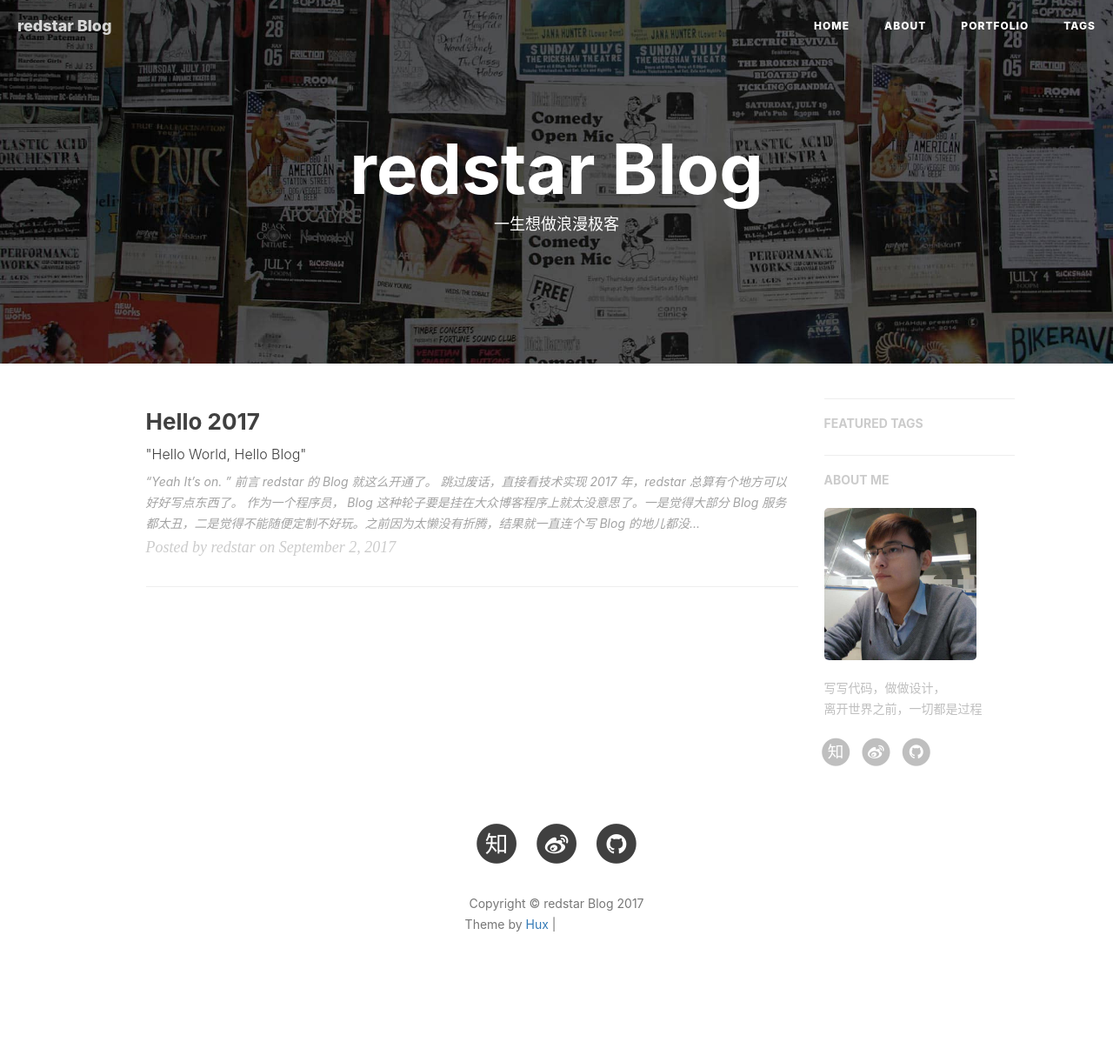
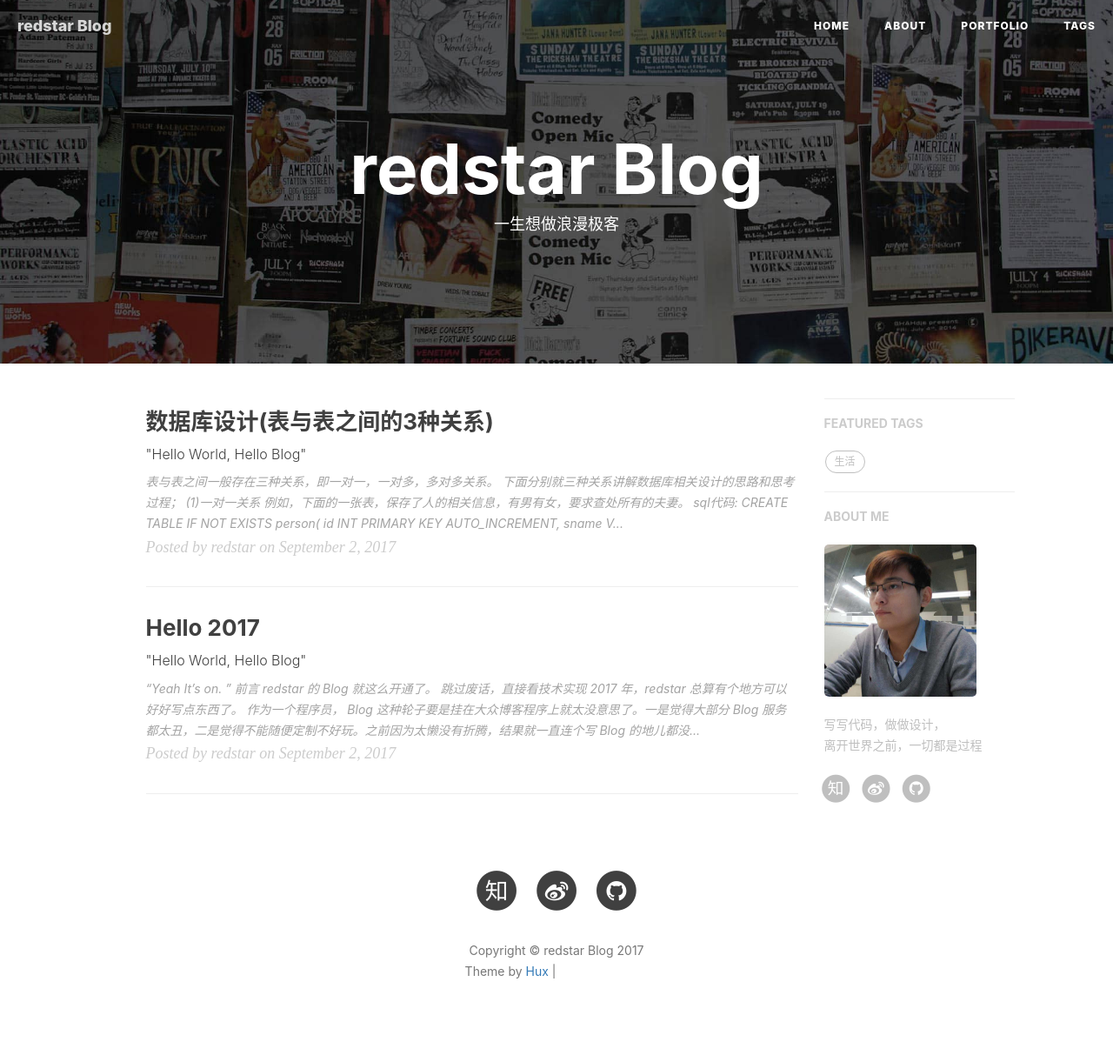
Before and after one commit to yhx123/yhx123.github.io, a Jekyll site: the page built from index.html, in a window 1280 px wide. Shown: the whole page at 87% size. Built offline with Jekyll 4.4.1, drawn with Linux system fonts in a browser that asks for light colours; nearby versions of some CDN libraries; the list of posts is cut into pages by our own code; comment, search, counter and statistics services are not loaded; before the commit the page ends 1167 px from its top, so only the background shows below that; grey boxes are pictures that could not be loaded.

Commit message:
添加了一篇文章..

```diff
--- a/_posts/2017-数据库设计(表与表之间的3种关系).markdown
+++ b/_posts/2017-9-3-hello-2017.markdown
@@ -7,7 +7,7 @@ author:     "redstar"
 header-img: "img/post-bg-2015.jpg"
 catalog: true
 tags:
-    - 测试
+    - 生活
 ---
 
 
```
